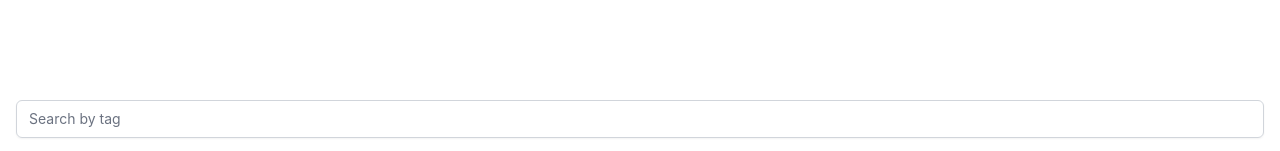
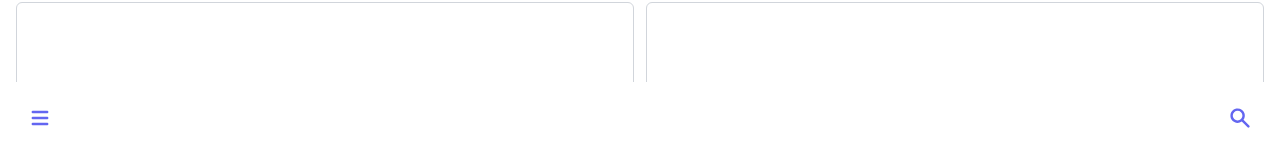
Before and after one commit to m-hod/imagent-frontend, a React (Create React App) app: page / in a window 1280 px wide. Shown: the part 646-797 px from the top of the page. Built offline with nearby package versions, Linux system fonts and the light colour scheme; a web font is replaced by a local one.

Commit message:
begin adding placeholder authenticated ui

```diff
--- a/package.json
+++ b/package.json
@@ -18,6 +18,7 @@
     "node-sass": "^5.0.0",
     "react": "^17.0.2",
     "react-dom": "^17.0.2",
+    "react-perfect-scrollbar": "^1.5.8",
     "react-router-dom": "^5.2.0",
     "react-scripts": "4.0.3",
     "typescript": "^4.0.3",
--- /dev/null
+++ b/src/components/Footer.tsx
@@ -0,0 +1,84 @@
+import {
+  ChevronLeftIcon,
+  MenuIcon,
+  PlusIcon,
+  SearchIcon,
+} from "@heroicons/react/solid";
+import React, { useEffect, useState } from "react";
+
+import Input from "./Input";
+
+export default function Footer() {
+  const [isExpanded, setIsExpanded] = useState(false);
+  const [showMenu, setShowMenu] = useState(false);
+
+  console.log(showMenu);
+
+  useEffect(() => {
+    if (isExpanded) {
+      setShowMenu(false);
+    }
+  }, [isExpanded]);
+
+  return (
+    <div>
+      {showMenu && <div className="h-full bg-white"></div>}
+      {isExpanded ? (
+        <div className="relative">
+          {/* <div className="absolute right-0 -top-10 z-50 pr-3">
+            <button className="p-0.5 rounded-full bg-white border border-gray-300 focus:outline-none focus:ring-indigo-500 focus:border-indigo-500">
+              <PlusIcon className="h-6 w-6 text-indigo-500 group-hover:text-indigo-400" />
+            </button>
+          </div> */}
+          <Input
+            type="text"
+            placeholder="Search by tag"
+            left={
+              <button
+                type="button"
+                onClick={() => {
+                  setIsExpanded(false);
+                }}
+              >
+                <ChevronLeftIcon className="h-8 w-8 text-indigo-500 group-hover:text-indigo-400" />
+              </button>
+            }
+            right={
+              <button
+                type="button"
+                onClick={() => {
+                  //
+                }}
+              >
+                <SearchIcon className="h-6 w-6 text-indigo-500 group-hover:text-indigo-400" />
+              </button>
+            }
+            className="w-full"
+            style={{
+              borderRadius: 25,
+            }}
+          />
+        </div>
+      ) : (
+        <div className="mt-1 flex justify-between items-center px-3 py-2">
+          <button
+            type="button"
+            onClick={() => {
+              setShowMenu(!showMenu);
+            }}
+          >
+            <MenuIcon className="h-6 w-6 text-indigo-500 group-hover:text-indigo-400" />
+          </button>
+          <button
+            type="button"
+            onClick={() => {
+              setIsExpanded(true);
+            }}
+          >
+            <SearchIcon className="h-6 w-6 text-indigo-500 group-hover:text-indigo-400" />
+          </button>
+        </div>
+      )}
+    </div>
+  );
+}
--- a/src/components/Input.tsx
+++ b/src/components/Input.tsx
@@ -3,8 +3,13 @@ import React, { HTMLProps } from "react";
 export default function Input({
   label,
   right,
+  left,
   ...props
-}: { label?: string; right?: React.ReactNode } & HTMLProps<HTMLInputElement>) {
+}: {
+  label?: string;
+  right?: React.ReactNode;
+  left?: React.ReactNode;
+} & HTMLProps<HTMLInputElement>) {
   return (
     <div>
       {label && (
@@ -16,11 +21,16 @@ export default function Input({
         </label>
       )}
       <div className="mt-1 relative rounded-md shadow-sm">
+        {left && (
+          <div className="absolute w-12 left-0 top-0 h-full flex items-center justify-center px-3 z-20">
+            {left}
+          </div>
+        )}
         <input
           {...props}
-          className={`relative block w-full px-3 py-2 border border-gray-300 placeholder-gray-500 text-gray-900 rounded-t-md focus:outline-none focus:ring-indigo-500 focus:border-indigo-500 focus:z-10 sm:text-sm rounded-md ${
+          className={`relative block w-full px-3 py-2 border border-gray-300 placeholder-gray-500 text-gray-900 rounded-t-md focus:outline-none focus:ring-indigo-500 focus:border-indigo-500 sm:text-sm rounded-md ${
             props.className
-          } ${right && "pr-14"}`}
+          } ${right && "pr-14"} ${left && "pl-14"}`}
         />
         {right && (
           <div className="absolute w-12 right-0 top-0 h-full flex items-center justify-center px-3 z-20">
--- a/src/components/Search.tsx
+++ /dev/null
@@ -1,16 +0,0 @@
-import Input from "./Input";
-import React from "react";
-
-export default function Search() {
-  return (
-    <div>
-      <Input
-        type="text"
-        placeholder="Search by tag"
-        style={{
-          width: "100%",
-        }}
-      />
-    </div>
-  );
-}
--- /dev/null
+++ b/src/components/Thumbnail.tsx
@@ -0,0 +1,21 @@
+import { Image } from "../utils/types";
+import React from "react";
+
+function Thumbnail({ image }: { image: Image }) {
+  return (
+    <button
+      className="w-full border border-gray-300 rounded-md focus:border-2 focus:outline-none focus:ring-indigo-500 focus:border-indigo-500"
+      style={{
+        paddingTop: "100%",
+      }}
+    >
+      <div>
+        <picture>
+          <img src={image.url} alt="" />
+        </picture>
+      </div>
+    </button>
+  );
+}
+
+export default Thumbnail;
--- /dev/null
+++ b/src/components/ThumbnailList.tsx
@@ -0,0 +1,15 @@
+import { Image } from "../utils/types";
+import React from "react";
+import Thumbnail from "./Thumbnail";
+
+function ThumbnailList({ images }: { images: Image[] }) {
+  return (
+    <div className="grid grid-cols-2 gap-3">
+      {images.map((_image) => (
+        <Thumbnail key={_image.id} image={_image} />
+      ))}
+    </div>
+  );
+}
+
+export default ThumbnailList;
--- a/src/components/layouts/AuthenticatedLayout.tsx
+++ b/src/components/layouts/AuthenticatedLayout.tsx
@@ -1,5 +1,8 @@
+import Footer from "../Footer";
+import PerfectScrollbar from "react-perfect-scrollbar";
 import React from "react";
-import Search from "../Search";
+import ThumbnailList from "../ThumbnailList";
+import { dummyData } from "../../utils/data";
 
 export default function AuthenticatedLayout({
   children,
@@ -7,10 +10,17 @@ export default function AuthenticatedLayout({
   children: React.ReactNode;
 }) {
   return (
-    <div className="h-screen p-4 overflow-y-hidden">
-      <div className="h-full relative">
-        <div className="absolute bottom-0 w-full">
-          <Search />
+    <div className="h-screen py-4 pl-4 pr-1 overflow-y-hidden">
+      <div className="h-full relative pb-14">
+        <div className="h-full overflow-y-auto">
+          <PerfectScrollbar>
+            <div className="pr-3">
+              <ThumbnailList images={dummyData} />
+            </div>
+          </PerfectScrollbar>
+        </div>
+        <div className="absolute bottom-0 w-full pr-3">
+          <Footer />
         </div>
       </div>
     </div>
--- a/src/index.tsx
+++ b/src/index.tsx
@@ -1,4 +1,5 @@
 import "./index.scss";
+import "react-perfect-scrollbar/dist/css/styles.css";
 
 import * as serviceWorkerRegistration from "./serviceWorkerRegistration";
 
--- /dev/null
+++ b/src/utils/data.ts
@@ -0,0 +1,173 @@
+import { Image } from "./types";
+
+export const dummyData: Image[] = [
+  {
+    id: 1,
+    url: "",
+    user_tags: [
+      { id: 1, tag: "test1" },
+      { id: 2, tag: "test2" },
+    ],
+    tags: [
+      { id: 1, tag: "test1" },
+      { id: 2, tag: "test2" },
+    ],
+  },
+  {
+    id: 2,
+    url: "",
+    user_tags: [
+      { id: 1, tag: "test1" },
+      { id: 2, tag: "test2" },
+    ],
+    tags: [
+      { id: 1, tag: "test1" },
+      { id: 2, tag: "test2" },
+    ],
+  },
+  {
+    id: 3,
+    url: "",
+    user_tags: [
+      { id: 1, tag: "test1" },
+      { id: 2, tag: "test2" },
+    ],
+    tags: [
+      { id: 1, tag: "test1" },
+      { id: 2, tag: "test2" },
+    ],
+  },
+  {
+    id: 4,
+    url: "",
+    user_tags: [
+      { id: 1, tag: "test1" },
+      { id: 2, tag: "test2" },
+    ],
+    tags: [
+      { id: 1, tag: "test1" },
+      { id: 2, tag: "test2" },
+    ],
+  },
+  {
+    id: 5,
+    url: "",
+    user_tags: [
+      { id: 1, tag: "test1" },
+      { id: 2, tag: "test2" },
+    ],
+    tags: [
+      { id: 1, tag: "test1" },
+      { id: 2, tag: "test2" },
+    ],
+  },
+  {
+    id: 6,
+    url: "",
+    user_tags: [
+      { id: 1, tag: "test1" },
+      { id: 2, tag: "test2" },
+    ],
+    tags: [
+      { id: 1, tag: "test1" },
+      { id: 2, tag: "test2" },
+    ],
+  },
+  {
+    id: 7,
+    url: "",
+    user_tags: [
+      { id: 1, tag: "test1" },
+      { id: 2, tag: "test2" },
+    ],
+    tags: [
+      { id: 1, tag: "test1" },
+      { id: 2, tag: "test2" },
+    ],
+  },
+  {
+    id: 8,
+    url: "",
+    user_tags: [
+      { id: 1, tag: "test1" },
+      { id: 2, tag: "test2" },
+    ],
+    tags: [
+      { id: 1, tag: "test1" },
+      { id: 2, tag: "test2" },
+    ],
+  },
+  {
+    id: 9,
+    url: "",
+    user_tags: [
+      { id: 1, tag: "test1" },
+      { id: 2, tag: "test2" },
+    ],
+    tags: [
+      { id: 1, tag: "test1" },
+      { id: 2, tag: "test2" },
+    ],
+  },
+  {
+    id: 10,
+    url: "",
+    user_tags: [
+      { id: 1, tag: "test1" },
+      { id: 2, tag: "test2" },
+    ],
+    tags: [
+      { id: 1, tag: "test1" },
+      { id: 2, tag: "test2" },
+    ],
+  },
+
+  {
+    id: 11,
+    url: "",
+    user_tags: [
+      { id: 1, tag: "test1" },
+      { id: 2, tag: "test2" },
+    ],
+    tags: [
+      { id: 1, tag: "test1" },
+      { id: 2, tag: "test2" },
+    ],
+  },
+  {
+    id: 12,
+    url: "",
+    user_tags: [
+      { id: 1, tag: "test1" },
+      { id: 2, tag: "test2" },
+    ],
+    tags: [
+      { id: 1, tag: "test1" },
+      { id: 2, tag: "test2" },
+    ],
+  },
+  {
+    id: 13,
+    url: "",
+    user_tags: [
+      { id: 1, tag: "test1" },
+      { id: 2, tag: "test2" },
+    ],
+    tags: [
+      { id: 1, tag: "test1" },
+      { id: 2, tag: "test2" },
+    ],
+  },
+  {
+    id: 14,
+    url: "",
+    user_tags: [
+      { id: 1, tag: "test1" },
+      { id: 2, tag: "test2" },
+    ],
+    tags: [
+      { id: 1, tag: "test1" },
+      { id: 2, tag: "test2" },
+    ],
+  },
+];
--- /dev/null
+++ b/src/utils/types.ts
@@ -0,0 +1,11 @@
+export type Image = {
+  id: number;
+  url: string;
+  user_tags: Tag[];
+  tags: Tag[];
+};
+
+export type Tag = {
+  id: number;
+  tag: string;
+};
```
Also changed, not shown: 1 other file (tests, documents, lock files or other folders).
